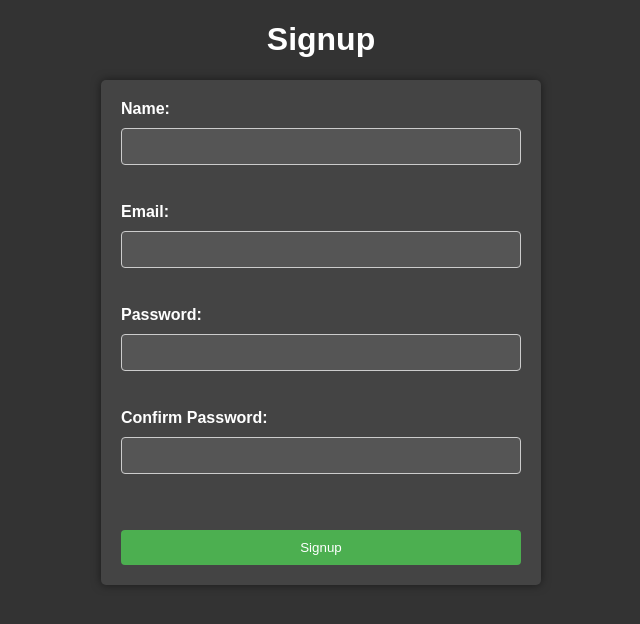
After one commit to rajatvegan/UNITY, a Flask app: page /signup in a window 1280 px wide. The commit adds this page. Shown: the top 624 px of the page, without its empty margins (319-959 px from the left). Run offline with Flask 3, Linux system fonts and the light colour scheme.

Commit message:
Update Flask route from "/login" to "/signup" in app.py Update port mapping in docker-compose.yml from "80:80" to "80:800" Update port listening in nginx.conf from "listen 80" to "listen 800" Add flask-mail to requirements.txt Update button class in home.html from "login-button" to "signup-button" Delete login.html template file

```diff
--- a/app.py
+++ b/app.py
@@ -7,9 +7,9 @@ app = Flask(__name__,static_url_path='/static')
 def home():
     return render_template('home.html')
 
-@app.route("/login")
-def login():
-    return render_template('login.html')
+@app.route("/signup")
+def signup():
+    return render_template('signup.html')
 
 @app.route("/form")
 def form():
--- a/docker-compose.yml
+++ b/docker-compose.yml
@@ -3,4 +3,4 @@ services :
   web :
      image : rajatvegan/unity-app:latest
      ports :
-         - "80:80"
+         - "80:800"
--- a/requirements.txt
+++ b/requirements.txt
@@ -4,3 +4,4 @@ SQLAlchemy
 gunicorn
 waitress
 flask-pymongo
+flask-mail
--- a/templates/home.html
+++ b/templates/home.html
@@ -19,7 +19,7 @@
             border-radius: 5px;
             margin-bottom: 20px;
         }
-        .login-button {
+        .signup-button {
             position: fixed;
             top: 10px; /* Adjust the top position as needed */
             left: 100px; /* Adjust the left position as needed */
@@ -89,8 +89,8 @@
             </a>
        </div>
         <div>
-            <a href="login" class="login-button">
-                <button> LOGIN </button>
+            <a href="signup" class="signup-button">
+                <button> SIGNUP </button>
             </a>
         </div>
         <div>
--- /dev/null
+++ b/templates/signup.html
@@ -0,0 +1,104 @@
+<!DOCTYPE html>
+<html>
+<head>
+  <title>Signup Page</title>
+  <style>
+    body {
+      font-family: Arial, sans-serif;
+      background-color: #333;
+      color: #fff;
+    }
+
+    h1 {
+      color: #fff;
+      text-align: center;
+    }
+
+    form {
+      max-width: 400px;
+      margin: 0 auto;
+      padding: 20px;
+      background-color: #444;
+      border-radius: 5px;
+      box-shadow: 0 0 10px rgba(0, 0, 0, 0.5);
+    }
+
+    label {
+      display: block;
+      margin-bottom: 10px;
+      font-weight: bold;
+    }
+
+    input[type="text"],
+    input[type="email"],
+    input[type="password"] {
+      width: 100%;
+      padding: 10px;
+      margin-bottom: 20px;
+      border: 1px solid #ccc;
+      border-radius: 4px;
+      box-sizing: border-box;
+      background-color: #555;
+      color: #fff;
+    }
+
+    input[type="submit"] {
+      width: 100%;
+      padding: 10px;
+      background-color: #4CAF50;
+      color: #fff;
+      border: none;
+      border-radius: 4px;
+      cursor: pointer;
+    }
+
+    #password-match-error {
+      color: red;
+      display: none;
+      margin-top: 10px;
+    }
+  </style>
+</head>
+<body>
+  <h1>Signup</h1>
+  <form onsubmit="return validateForm()">
+    <label for="name">Name:</label>
+    <input type="text" id="name" name="name" required><br><br>
+
+    <label for="email">Email:</label>
+    <input type="email" id="email" name="email" required><br><br>
+
+    <label for="password">Password:</label>
+    <input type="password" id="password" name="password" required minlength="6"><br><br>
+
+    <label for="confirm-password">Confirm Password:</label>
+    <input type="password" id="confirm-password" name="confirm-password" required oninput="checkPasswordMatch()"><br>
+    <span id="password-match-error">Passwords do not match</span><br><br>
+
+    <input type="submit" value="Signup">
+  </form>
+
+  <script>
+    function checkPasswordMatch() {
+      var password = document.getElementById("password").value;
+      var confirmPassword = document.getElementById("confirm-password").value;
+      var passwordMatchError = document.getElementById("password-match-error");
+
+      if (password !== confirmPassword) {
+        passwordMatchError.style.display = "block";
+        return false;
+      } else {
+        passwordMatchError.style.display = "none";
+        return true;
+      }
+    }
+
+    function validateForm() {
+      if (!checkPasswordMatch()) {
+        return false;
+      }
+      return true;
+    }
+  </script>
+</body>
+</html>
```
Also changed, not shown: templates/login.html (deleted, +0 -169 lines), 1 other file.
